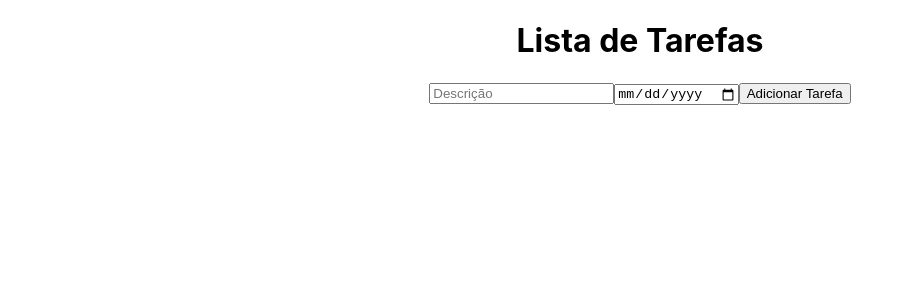
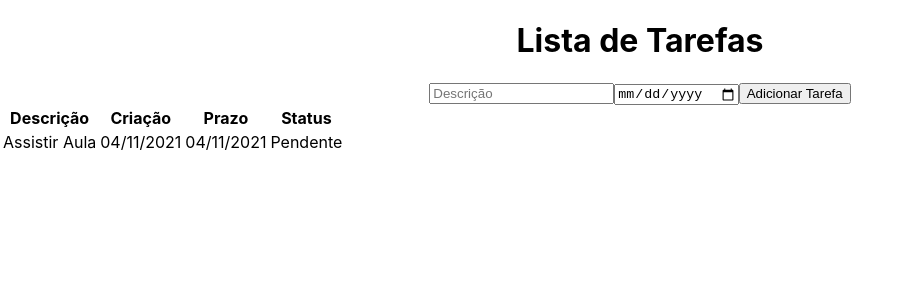
Before and after one commit to bruno-s-mendes/taskList, a React (Create React App) app in the folder front-end/: page / in a window 1280 px wide. Shown: the top 300 px of the page, without its empty margins (0-911 px from the left). Built offline with nearby package versions, Linux system fonts and the light colour scheme.

Commit message:
feat: created tasklist table

```diff
--- a/front-end/src/App.js
+++ b/front-end/src/App.js
@@ -1,5 +1,6 @@
 import './App.css';
 import AddTask from './components/AddTask';
+import TaskList from './components/TaskList';
 
 function App() {
   return (
@@ -8,7 +9,7 @@ function App() {
         <h1>Lista de Tarefas</h1>
       </header>
       <AddTask/>
-      {/* <TaskList/> */}
+      <TaskList/>
     </div>
   );
 }
--- a/front-end/src/components/TaskList.js
+++ b/front-end/src/components/TaskList.js
@@ -0,0 +1,31 @@
+import React, { Component } from 'react';
+// import PropTypes from 'prop-types';
+
+export default class TaskList extends Component {
+  // constructor(props) {
+  //   super(props);
+  // }
+
+
+  render() {
+    return (
+      <table>
+        <tr>
+          <th>Descrição</th>
+          <th>Criação</th>
+          <th>Prazo</th>
+          <th>Status</th>
+        </tr>
+        <tr>
+          <td>Assistir Aula</td>
+          <td>04/11/2021</td>
+          <td>04/11/2021</td>
+          <td>Pendente</td>
+        </tr>
+      </table>
+    );
+  }
+}
+
+// AddTask.propTypes = {
+// };
```
